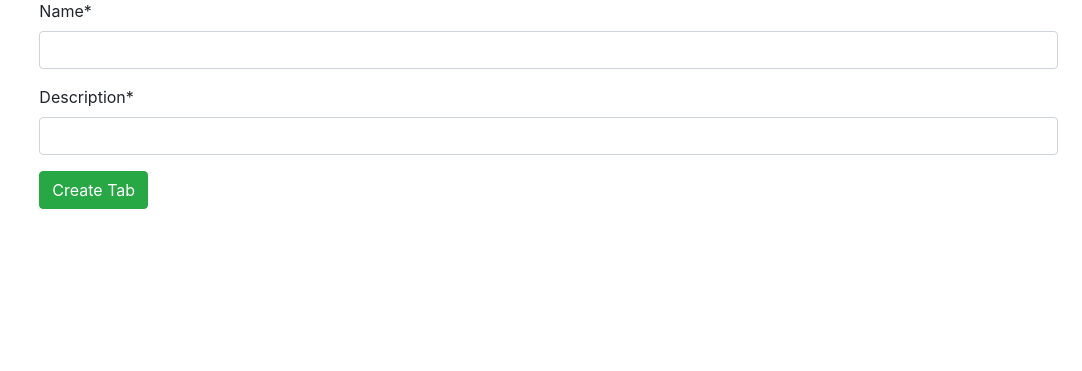
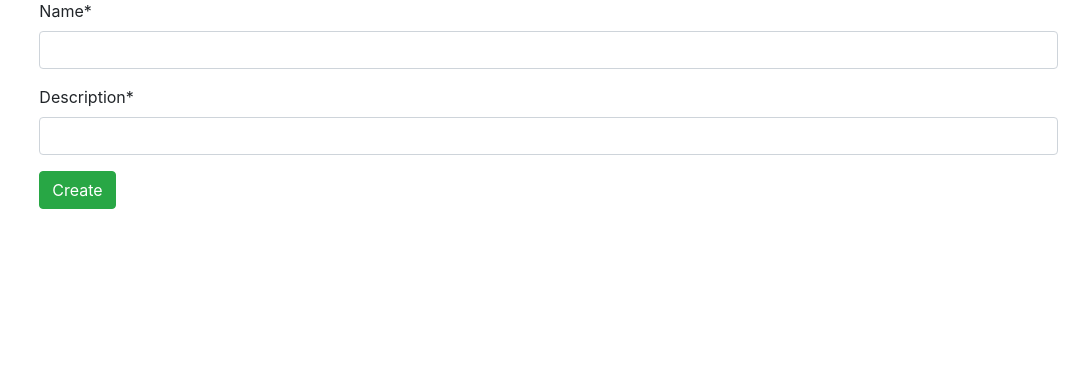
Before and after one commit to questras/StudentPlatform, a Django app: template StudentPlatform/platformapp/templates/platformapp/create_tab_view.html in a window 1280 px wide. Shown: the part 131-502 px from the top of the page, without its empty margins (198-1280 px from the left). Run offline with Django 3.2, Linux system fonts and the light colour scheme; the template is opened without the code that fills it: values that come from a table or form of the project are taken from there, others are empty; some libraries are stand-ins or nearby versions.

Commit message:
commit here because of my mistake

```diff
--- a/StudentPlatform/platformapp/templates/platformapp/create_tab_view.html
+++ b/StudentPlatform/platformapp/templates/platformapp/create_tab_view.html
@@ -7,6 +7,6 @@
     <form method="post">
         {% csrf_token %}
         {{ form|crispy }}
-        <button class="btn btn-success" type="submit">Create Tab</button>
+        <button class="btn btn-success" type="submit">Create</button>
     </form>
 {% endblock %}
```
